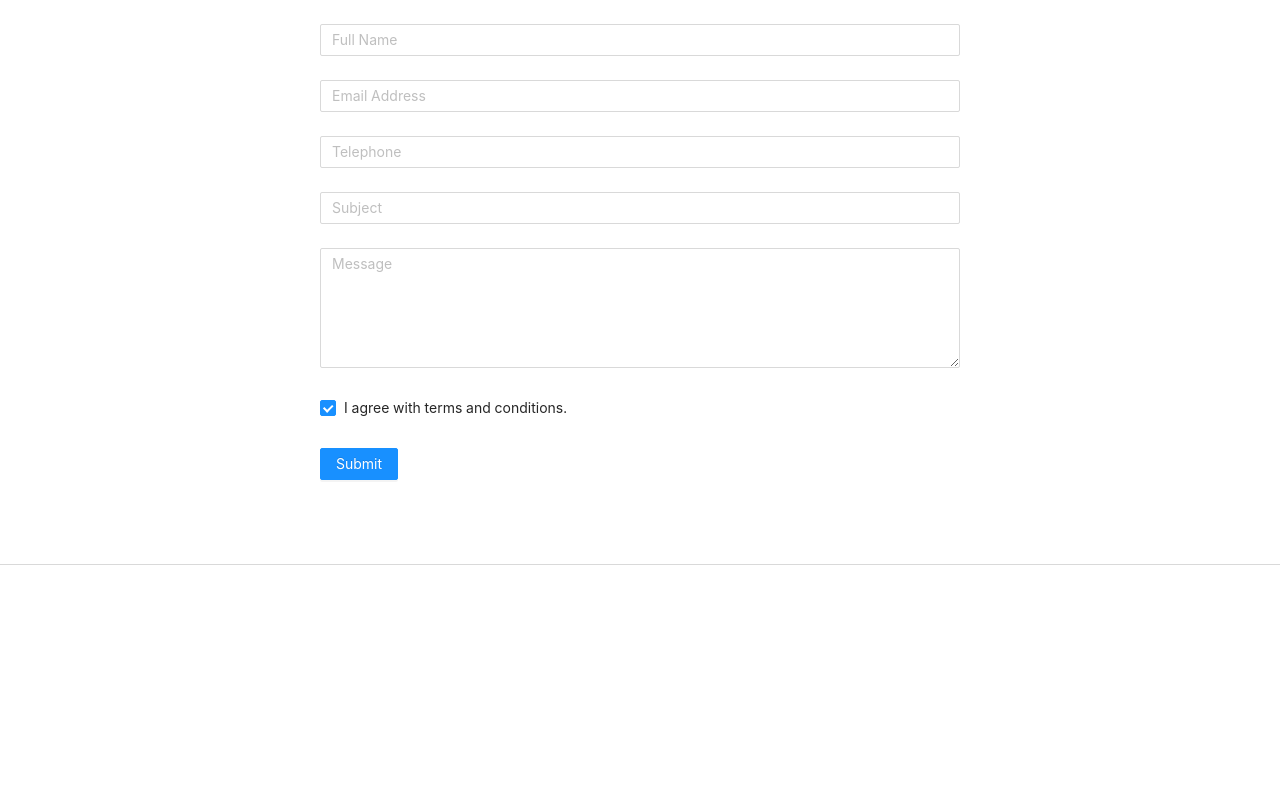
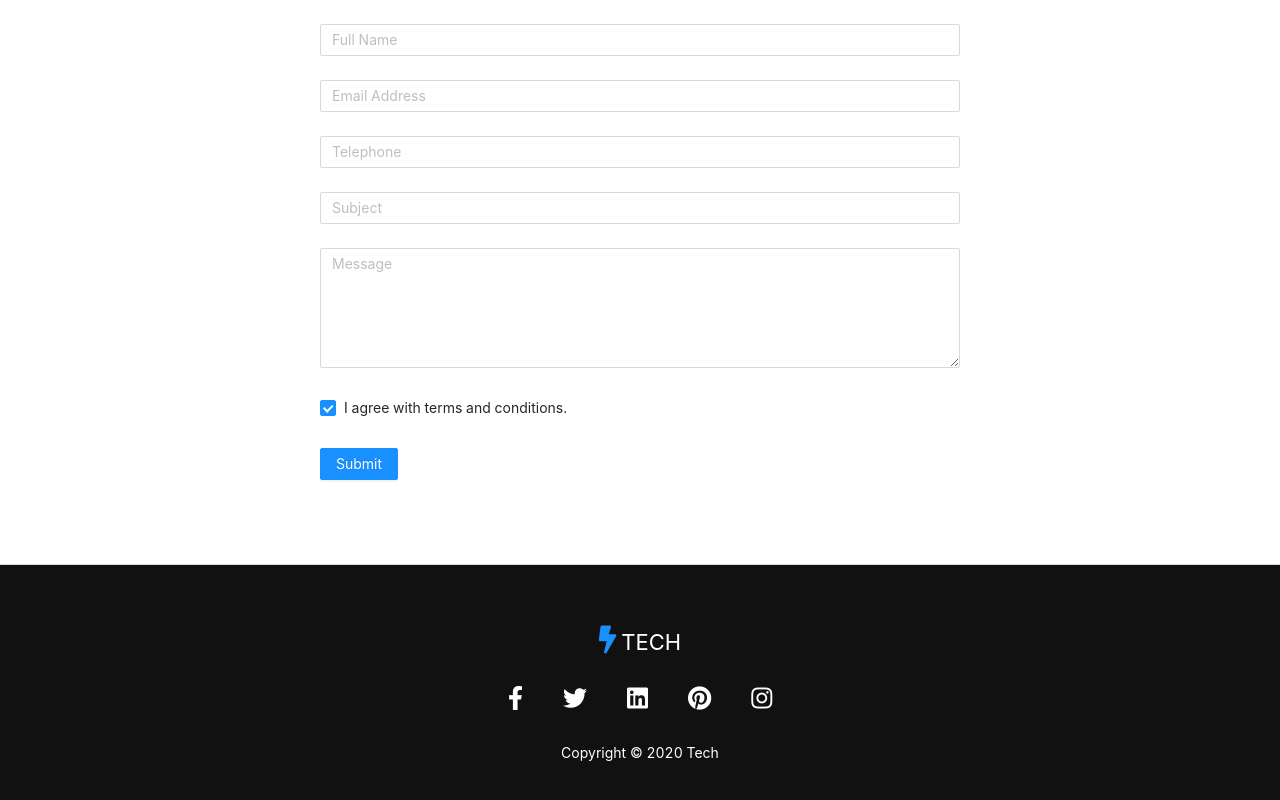
Before and after one commit to SoneThaya/ant-design-marketing-page, a React (Create React App) app: page / in a window 1280 px wide. Shown: the part 4329-5129 px from the top of the page. Before the commit the page ends 4894 px from the top, so only its background shows below. Built offline with nearby package versions, Linux system fonts and the light colour scheme.

Commit message:
created footer, added socials icons, copy right, and back top button

```diff
--- a/src/App.js
+++ b/src/App.js
@@ -2,11 +2,12 @@ import React from "react";
 import "./App.css";
 import "antd/dist/antd.css";
 import AppHeader from "./components/common/header";
+import AppFooter from "./components/common/footer";
 import AppHome from "./views/home";
 
 import { Layout } from "antd";
 
-const { Header, Content } = Layout;
+const { Header, Content, Footer } = Layout;
 
 function App() {
   return (
@@ -17,6 +18,9 @@ function App() {
       <Content>
         <AppHome />
       </Content>
+      <Footer>
+        <AppFooter />
+      </Footer>
     </Layout>
   );
 }
--- /dev/null
+++ b/src/components/common/footer.js
@@ -0,0 +1,48 @@
+import React from "react";
+import { BackTop } from "antd";
+
+const AppFooter = () => {
+  return (
+    <div className="container-fluid">
+      <div className="footer">
+        <div className="logo">
+          <i className="fas fa-bolt"></i>
+          <a href="#">Tech</a>
+        </div>
+        <ul className="socials">
+          <li>
+            <a href="#">
+              <i className="fab fa-facebook-f"></i>
+            </a>
+          </li>
+          <li>
+            <a href="#">
+              <i className="fab fa-twitter"></i>
+            </a>
+          </li>
+          <li>
+            <a href="#">
+              <i className="fab fa-linkedin"></i>
+            </a>
+          </li>
+          <li>
+            <a href="#">
+              <i className="fab fa-pinterest"></i>
+            </a>
+          </li>
+          <li>
+            <a href="#">
+              <i className="fab fa-instagram"></i>
+            </a>
+          </li>
+        </ul>
+        <div className="copyright">Copyright &copy; 2020 Tech</div>
+        <BackTop>
+          <div className="goTop"><i className="fas fa-arrow-circle-up"></i></div>
+        </BackTop>
+      </div>
+    </div>
+  );
+};
+
+export default AppFooter;
```
Also changed, not shown: src/components/home/feature.js (renamed from src/components/common/home/feature.js, +6 -6 lines), src/views/home.js (+7 -7 lines), src/components/home/about.js (renamed from src/components/common/home/about.js), src/components/home/contact.js (renamed from src/components/common/home/contact.js), src/components/home/faq.js (renamed from src/components/common/home/faq.js), src/components/home/hero.js (renamed from src/components/common/home/hero.js), src/components/home/pricing.js (renamed from src/components/common/home/pricing.js), src/components/home/works.js (renamed from src/components/common/home/works.js).
